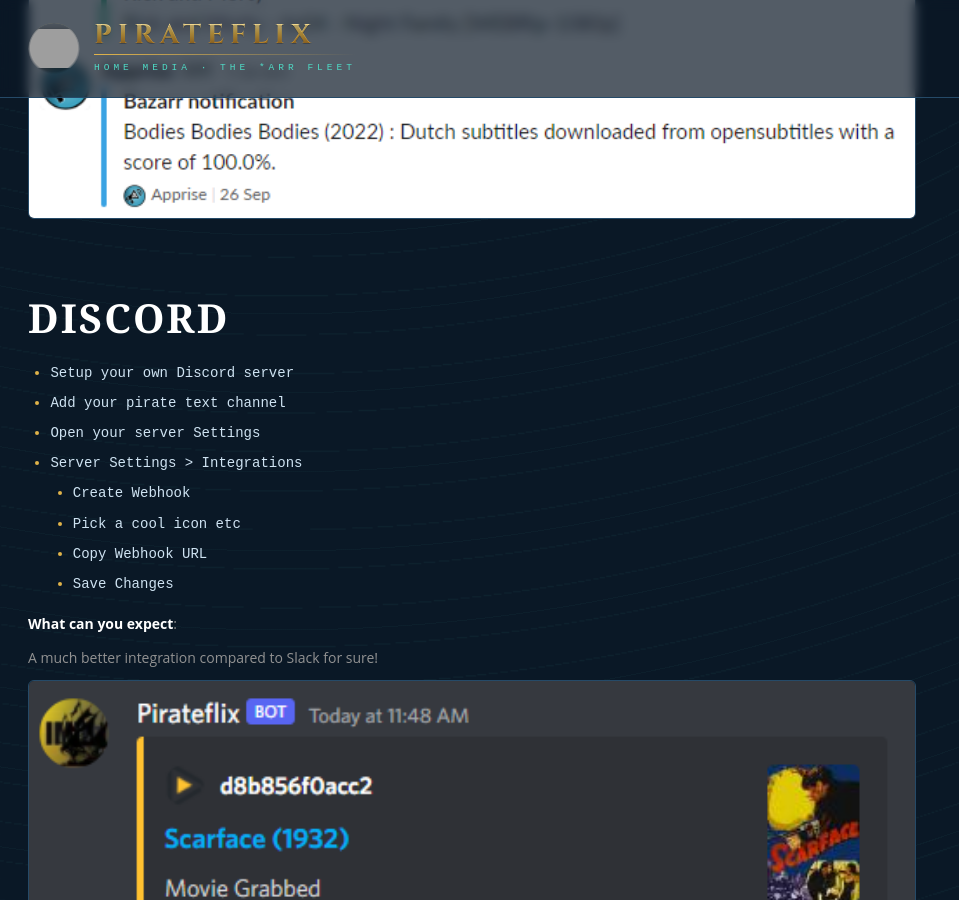
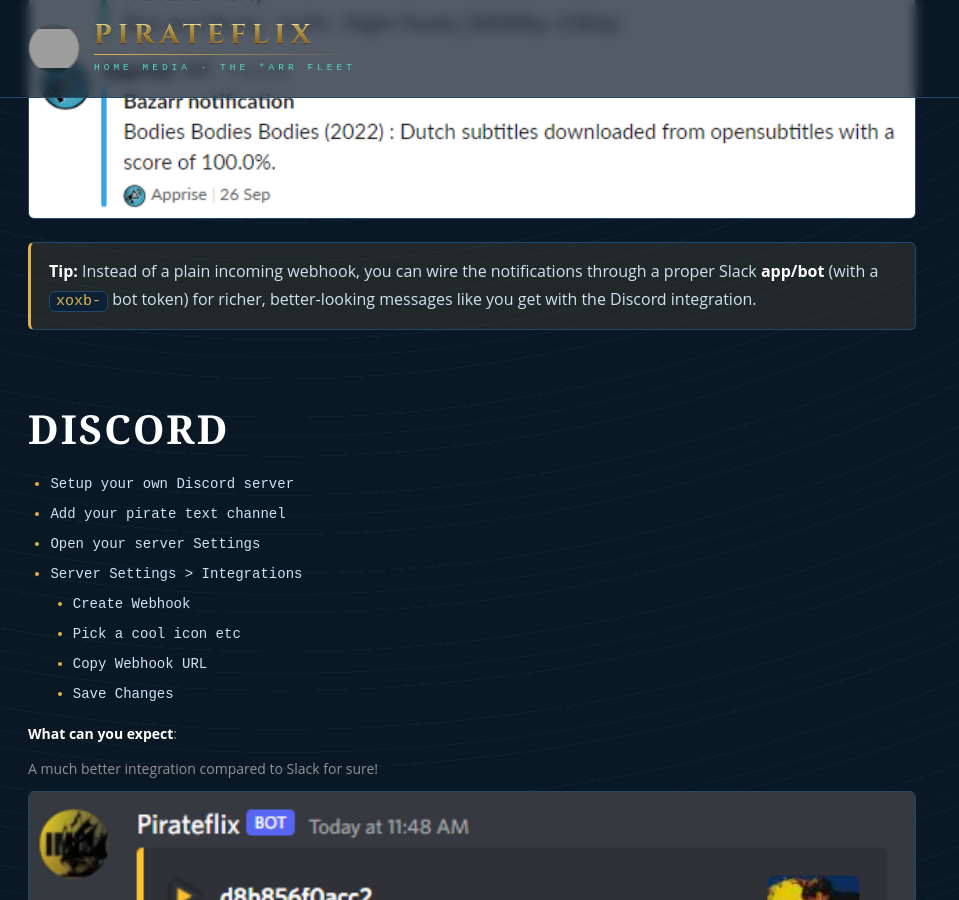
Before and after one commit to SanguPackage/htpc, a Jekyll site: the page built from _posts/2022-09-27-notifications.md, in a window 1280 px wide and 900 px high, scrolled down 2709 px. Shown: the whole window, without its empty margins (0-959 px from the left). Built offline with Jekyll 4.4.1, drawn with Linux system fonts in a browser that asks for light colours; some of the changed text lies outside the part shown; grey boxes are pictures that could not be loaded.

Commit message:
Add Notifiarr stars and Slack bot-token tip to notifications post

```diff
--- a/_posts/2022-09-27-notifications.md
+++ b/_posts/2022-09-27-notifications.md
@@ -76,6 +76,10 @@
 
 ![Slack Webhook example]({{ site.baseurl }}/assets/blog-images/Connections-Slack-Result.png "Slack Webhook example"){: .img-responsive}
 
+**Tip:** Instead of a plain incoming webhook, you can wire the notifications through a proper Slack **app/bot**
+(with a `xoxb-` bot token) for richer, better-looking messages like you get with the Discord integration.
+{: .notice--info}
+
 
 ## Discord
 
@@ -104,6 +108,8 @@
 
 ## Notifiarr
 
+{% include github-stars.html url="Notifiarr/notifiarr" desc="Connect your *arr stack to Discord (and more) via Notifiarr.com" %}
+
 If you want a whole Dashboard...
 
 - See it [in action online](https://notifiarr.com/)
```
